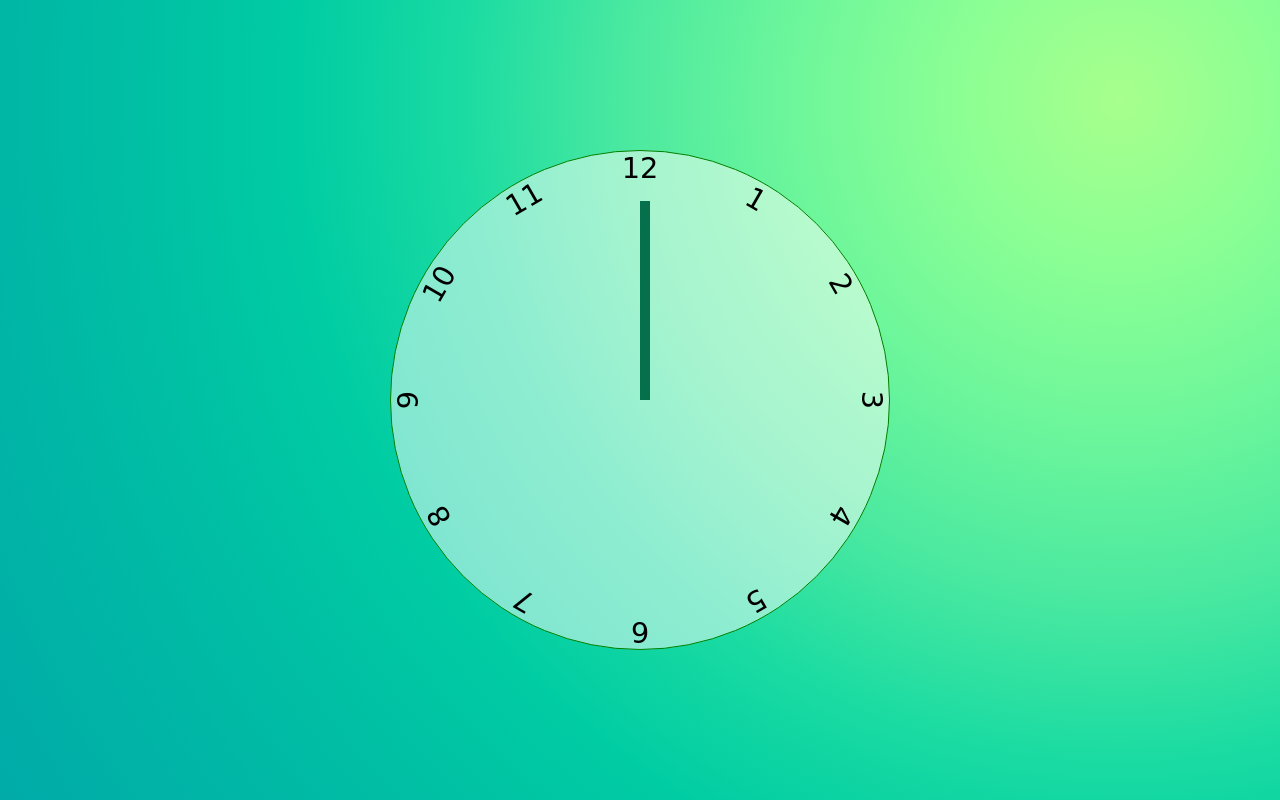
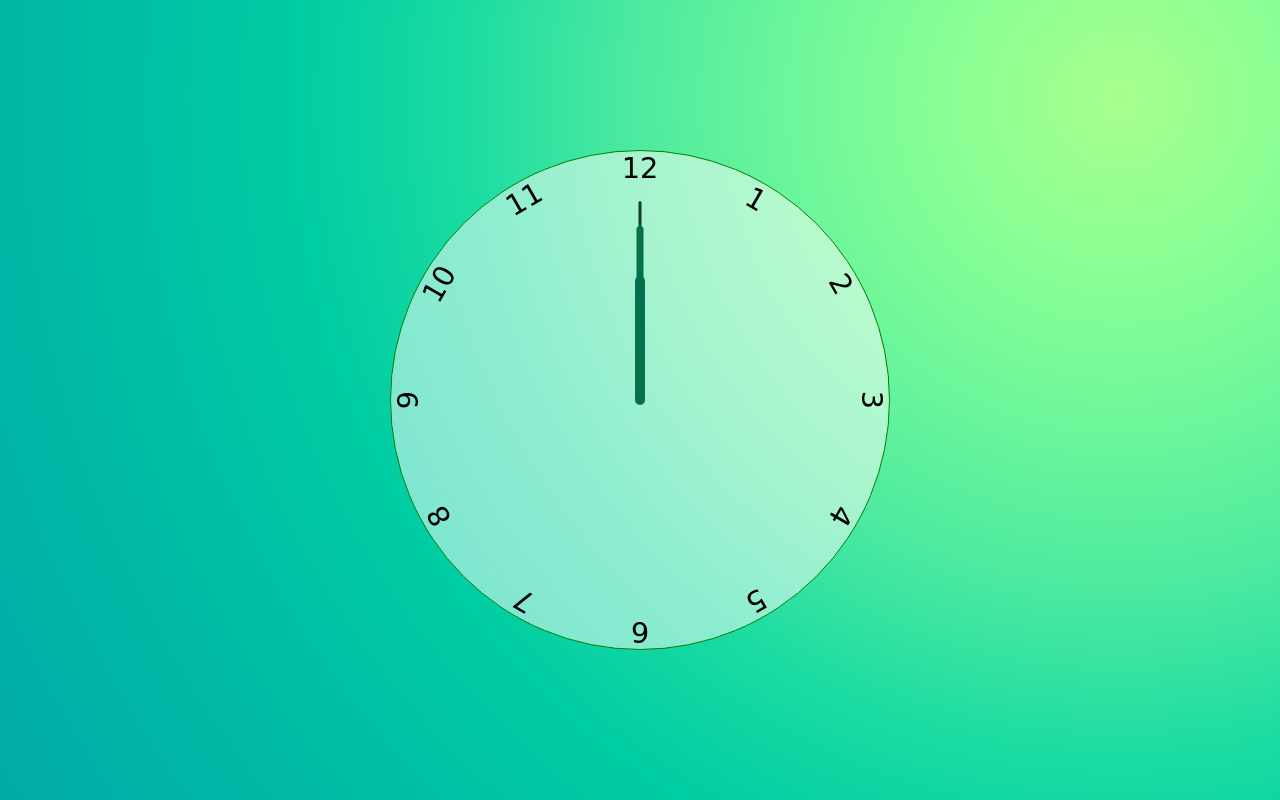
Before and after one commit to yasminvasconceloss/-Dynamic_Analog_Clock, a plain HTML site: page index.html in a window 1280 px wide. Drawn offline with Linux system fonts and the light colour scheme; a web font is replaced by a local one.

Commit message:
after ponteiros e ponteiro de minutos e segundos

```diff
--- a/style.css
+++ b/style.css
@@ -80,12 +80,45 @@ body {
 }
 
 /*ponteiros*/
+.container::after{
+    content: '';
+    width: 10px;
+    height: 10px;
+    position: absolute;
+    border-radius: 50%;
+    top: 50%;
+    left: 50%;
+    z-index: 10;
+    background-color: rgb(6, 112, 77);
+    transform: translate(-50%, -50%);
+}
+
 .container .pont {
     --rotation: 0;
     position: absolute;
     bottom: 50%;
     left: 50%;
-    width: 10px;
+    background-color: rgb(6, 112, 77);
+    transform: translateX(-50%) rotate(calc(var(--rotation) * 1deg));
+    transform-origin: bottom;
+    border-top-left-radius: 5px;
+    border-top-right-radius: 5px;
+}
+
+.container .pont.seconds {
     height: 40%;
+    width: 3px;
+    background-color: rgb(27, 59, 49);
+}
+
+.container .pont.minutes {
+    width: 7px;
+    height: 35%;
     background-color: rgb(6, 112, 77);
 }
+
+.container .pont.hours {
+    width: 10px;
+    height: 25%;
+    background-color: rgb(6, 112, 77);
+}
```
Also changed, not shown: script.js (added).
